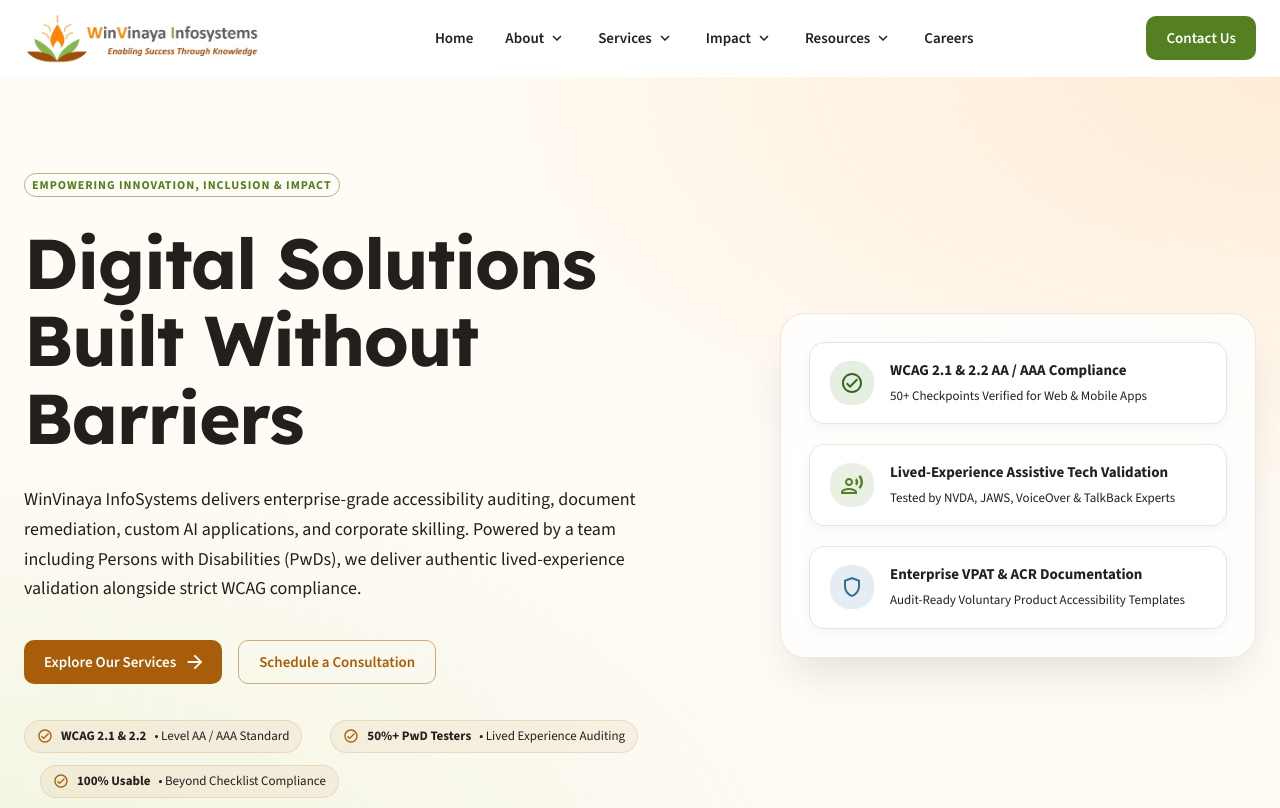
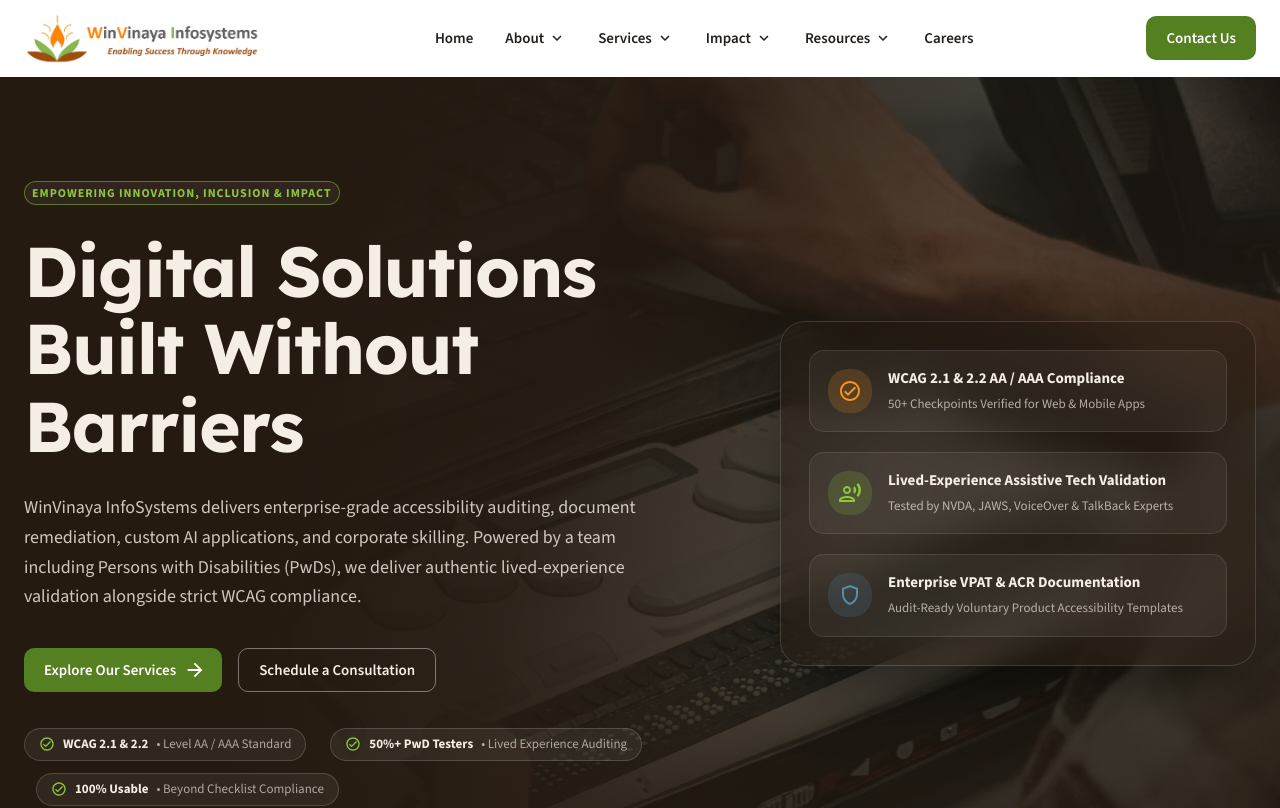
Before and after one commit to winvinayainfosystemsindia/wviswebsite2.0, a React (Vite) app in the folder frontend/: page / in a window 1280 px wide. Shown: the top 808 px of the page. Built offline with nearby package versions, Linux system fonts and the light colour scheme.

Commit message:
bg added in the home hero section

```diff
--- a/frontend/src/sections/home/HeroSection.tsx
+++ b/frontend/src/sections/home/HeroSection.tsx
@@ -10,119 +10,192 @@
 import ArrowForwardIcon from '@mui/icons-material/ArrowForward'
 import { Button, Chip } from '../../components'
 import { heroContent } from '../../data'
+import heroBg from '../../assets/hero-bg.jpg'
+import heroBgMobile from '../../assets/hero-bg-mobile.jpg'
 
+/** Full-bleed dark hero surface (fixed brand-dark, same in both site color modes). */
 const Root = styled('section')(({ theme }) => ({
   position: 'relative',
   overflow: 'hidden',
-  background: `radial-gradient(120% 100% at 100% 0%, ${alpha(theme.palette.primary.light, 0.15)} 0%, transparent 55%), radial-gradient(120% 100% at 0% 100%, ${alpha(theme.palette.accent.light, 0.12)} 0%, transparent 55%)`,
+  isolation: 'isolate',
+  backgroundColor: theme.palette.inverse.main,
 }))
 
-const CardContainer = styled(Box)(({ theme }) => ({
+/** Photograph of assistive/braille technology in use — the literal, on-brand hero image. */
+const Photo = styled(Box)(({ theme }) => ({
+  position: 'absolute',
+  inset: 0,
+  zIndex: 0,
+  backgroundImage: `url(${heroBgMobile})`,
+  backgroundSize: 'cover',
+  backgroundPosition: 'center',
+  [theme.breakpoints.up('md')]: {
+    backgroundImage: `url(${heroBg})`,
+    backgroundPosition: '65% center',
+  },
+}))
+
+/** Warm duotone grade: multiplies the brand-dark brown over the (cool-toned) photo so it reads on-brand. */
+const PhotoGrade = styled(Box)(({ theme }) => ({
+  position: 'absolute',
+  inset: 0,
+  zIndex: 0,
+  backgroundColor: alpha(theme.palette.inverse.main, 0.62),
+  mixBlendMode: 'multiply',
+}))
+
+/** Scrim guaranteeing AA/AAA text contrast for the headline zone regardless of the photo behind it. */
+const Scrim = styled(Box)(({ theme }) => ({
+  position: 'absolute',
+  inset: 0,
+  zIndex: 1,
+  background: `linear-gradient(100deg, ${theme.palette.inverse.main} 0%, ${theme.palette.inverse.main} 24%, ${alpha(theme.palette.inverse.main, 0.88)} 42%, ${alpha(theme.palette.inverse.main, 0.35)} 68%, ${alpha(theme.palette.inverse.main, 0.55)} 100%), linear-gradient(180deg, ${alpha(theme.palette.common.black, 0.15)} 0%, transparent 24%, transparent 66%, ${alpha(theme.palette.inverse.main, 0.6)} 100%)`,
+  [theme.breakpoints.down('md')]: {
+    background: `linear-gradient(180deg, ${alpha(theme.palette.inverse.main, 0.62)} 0%, ${alpha(theme.palette.inverse.main, 0.92)} 58%, ${theme.palette.inverse.main} 100%)`,
+  },
+}))
+
+const ShowcasePanel = styled(Box)(({ theme }) => ({
   position: 'relative',
   display: 'flex',
   flexDirection: 'column',
   gap: theme.spacing(2.5),
   padding: theme.spacing(3.5),
   borderRadius: Number(theme.shape.borderRadius) * 2.5,
-  backgroundColor: alpha(theme.palette.background.paper, 0.8),
-  backdropFilter: 'blur(16px)',
-  border: `1px solid ${alpha(theme.palette.primary.main, 0.15)}`,
-  boxShadow: `0 24px 48px -12px ${alpha(theme.palette.common.black, 0.12)}`,
+  backgroundColor: alpha(theme.palette.inverse.main, 0.4),
+  backdropFilter: 'blur(20px)',
+  WebkitBackdropFilter: 'blur(20px)',
+  border: `1px solid ${alpha(theme.palette.common.white, 0.14)}`,
+  boxShadow: `0 32px 64px -16px ${alpha(theme.palette.common.black, 0.55)}`,
 }))
 
 const ShowcaseBadge = styled(Box)(({ theme }) => ({
   display: 'flex',
   alignItems: 'center',
   gap: theme.spacing(2),
-  padding: theme.spacing(2, 2.5),
+  padding: theme.spacing(2, 2.25),
   borderRadius: Number(theme.shape.borderRadius) * 1.5,
-  backgroundColor: theme.palette.background.paper,
-  border: `1px solid ${theme.palette.divider}`,
-  boxShadow: `0 4px 14px -2px ${alpha(theme.palette.common.black, 0.06)}`,
-  transition: theme.transitions.create(['transform', 'box-shadow']),
+  backgroundColor: alpha(theme.palette.common.white, 0.05),
+  border: `1px solid ${alpha(theme.palette.common.white, 0.1)}`,
+  transition: theme.transitions.create(['transform', 'border-color', 'background-color']),
   '&:hover': {
     transform: 'translateY(-2px)',
-    boxShadow: `0 10px 24px -4px ${alpha(theme.palette.primary.main, 0.15)}`,
+    borderColor: alpha(theme.palette.common.white, 0.22),
+    backgroundColor: alpha(theme.palette.common.white, 0.08),
   },
+}))
+
+const BadgePill = styled(Box)(({ theme }) => ({
+  display: 'flex',
+  alignItems: 'center',
+  gap: theme.spacing(1),
+  padding: theme.spacing(0.75, 1.75),
+  borderRadius: 999,
+  backgroundColor: alpha(theme.palette.common.white, 0.06),
+  border: `1px solid ${alpha(theme.palette.common.white, 0.16)}`,
 }))
 
 export const HeroSection = () => (
   <Root aria-labelledby="hero-heading">
-    <Container maxWidth="xl" sx={{ py: { xs: 8, md: 12 } }}>
+    <Photo role="img" aria-label="A person's hands reading a braille display connected to a keyboard, using assistive technology." />
+    <PhotoGrade aria-hidden="true" />
+    <Scrim aria-hidden="true" />
+
+    <Container maxWidth="xl" sx={{ position: 'relative', zIndex: 2, py: { xs: 9, md: 13 } }}>
       <Grid container spacing={{ xs: 6, md: 8 }} sx={{ alignItems: 'center' }}>
         <Grid size={{ xs: 12, md: 7 }}>
           <Stack spacing={3.5} sx={{ maxWidth: 660 }}>
             <Chip
               label={heroContent.eyebrow}
-              tone="accent"
               variant="outlined"
               size="small"
-              sx={{ alignSelf: 'flex-start', textTransform: 'uppercase', letterSpacing: '0.08em', fontSize: '0.75rem', fontWeight: 700 }}
+              sx={(theme) => ({
+                alignSelf: 'flex-start',
+                textTransform: 'uppercase',
+                letterSpacing: '0.08em',
+                fontSize: '0.75rem',
+                fontWeight: 700,
+                color: theme.palette.accent.light,
+                borderColor: alpha(theme.palette.accent.light, 0.5),
+                backgroundColor: alpha(theme.palette.common.white, 0.05),
+              })}
             />
-            <Typography id="hero-heading" variant="display" component="h1">
+            <Typography
+              id="hero-heading"
+              variant="display"
+              component="h1"
+              sx={{ color: 'inverse.contrastText' }}
+            >
               {heroContent.headline}
             </Typography>
-            <Typography variant="body1" color="text.secondary" sx={{ fontSize: '1.125rem', lineHeight: 1.65 }}>
+            <Typography
+              variant="body1"
+              sx={(theme) => ({
+                fontSize: '1.125rem',
+                lineHeight: 1.65,
+                color: alpha(theme.palette.inverse.contrastText, 0.82),
+              })}
+            >
               {heroContent.subheadline}
             </Typography>
 
             <Stack direction={{ xs: 'column', sm: 'row' }} spacing={2} sx={{ pt: 1 }}>
-              <Button tone="primary" variant="contained" href={heroContent.primaryCta.href} size="large" endIcon={<ArrowForwardIcon />}>
+              <Button tone="accent" variant="contained" href={heroContent.primaryCta.href} size="large" endIcon={<ArrowForwardIcon />}>
                 {heroContent.primaryCta.label}
               </Button>
-              <Button tone="primary" variant="outlined" href={heroContent.secondaryCta.href} size="large">
+              <Button
+                variant="outlined"
+                size="large"
+                href={heroContent.secondaryCta.href}
+                sx={(theme) => ({
+                  color: theme.palette.inverse.contrastText,
+                  borderColor: alpha(theme.palette.common.white, 0.4),
+                  '&:hover': {
+                    borderColor: theme.palette.common.white,
+                    backgroundColor: alpha(theme.palette.common.white, 0.08),
+                  },
+                })}
+              >
                 {heroContent.secondaryCta.label}
               </Button>
             </Stack>
 
             {/* Key feature pills */}
-            <Stack direction="row" spacing={2} sx={{ pt: 1, flexWrap: 'wrap', gap: 1.5 }}>
+            <Stack direction="row" spacing={1.5} sx={{ pt: 1, flexWrap: 'wrap', gap: 1.5 }}>
               {heroContent.badges.map((badge, idx) => (
-                <Box
-                  key={idx}
-                  sx={(theme) => ({
-                    display: 'flex',
-                    alignItems: 'center',
-                    gap: 1,
-                    py: 0.75,
-                    px: 1.5,
-                    borderRadius: 999,
-                    bgcolor: alpha(theme.palette.primary.main, 0.06),
-                    border: `1px solid ${alpha(theme.palette.primary.main, 0.15)}`,
-                  })}
-                >
-                  <CheckCircleOutlinedIcon sx={{ fontSize: 16, color: 'primary.main' }} />
-                  <Typography variant="caption" sx={{ fontWeight: 700, color: 'text.primary' }}>
+                <BadgePill key={idx}>
+                  <CheckCircleOutlinedIcon sx={{ fontSize: 16, color: 'accent.light' }} />
+                  <Typography variant="caption" sx={{ fontWeight: 700, color: 'inverse.contrastText' }}>
                     {badge.label}
                   </Typography>
-                  <Typography variant="caption" color="text.secondary">
+                  <Typography variant="caption" sx={(theme) => ({ color: alpha(theme.palette.inverse.contrastText, 0.65) })}>
                     • {badge.sublabel}
                   </Typography>
-                </Box>
+                </BadgePill>
               ))}
             </Stack>
           </Stack>
         </Grid>
 
         <Grid size={{ xs: 12, md: 5 }}>
-          <CardContainer>
+          <ShowcasePanel>
             <ShowcaseBadge>
               <Box
                 sx={(theme) => ({
                   p: 1.25,
                   borderRadius: 2,
-                  bgcolor: alpha(theme.palette.success.main, 0.12),
-                  color: theme.palette.success.main,
+                  bgcolor: alpha(theme.palette.primary.light, 0.18),
+                  color: theme.palette.primary.light,
                   display: 'flex',
                 })}
               >
                 <CheckCircleOutlinedIcon />
               </Box>
               <Box>
-                <Typography variant="subtitle2" sx={{ fontWeight: 700 }}>
+                <Typography variant="subtitle2" sx={{ fontWeight: 700, color: 'inverse.contrastText' }}>
                   WCAG 2.1 & 2.2 AA / AAA Compliance
                 </Typography>
-                <Typography variant="caption" color="text.secondary">
+                <Typography variant="caption" sx={(theme) => ({ color: alpha(theme.palette.inverse.contrastText, 0.68) })}>
                   50+ Checkpoints Verified for Web & Mobile Apps
                 </Typography>
               </Box>
@@ -133,18 +206,18 @@
                 sx={(theme) => ({
                   p: 1.25,
                   borderRadius: 2,
-                  bgcolor: alpha(theme.palette.accent.main, 0.12),
-                  color: theme.palette.accent.main,
+                  bgcolor: alpha(theme.palette.accent.light, 0.18),
+                  color: theme.palette.accent.light,
                   display: 'flex',
                 })}
               >
                 <RecordVoiceOverOutlinedIcon />
               </Box>
               <Box>
-                <Typography variant="subtitle2" sx={{ fontWeight: 700 }}>
+                <Typography variant="subtitle2" sx={{ fontWeight: 700, color: 'inverse.contrastText' }}>
                   Lived-Experience Assistive Tech Validation
                 </Typography>
-                <Typography variant="caption" color="text.secondary">
+                <Typography variant="caption" sx={(theme) => ({ color: alpha(theme.palette.inverse.contrastText, 0.68) })}>
                   Tested by NVDA, JAWS, VoiceOver & TalkBack Experts
                 </Typography>
               </Box>
@@ -155,23 +228,23 @@
                 sx={(theme) => ({
                   p: 1.25,
                   borderRadius: 2,
-                  bgcolor: alpha(theme.palette.info.main, 0.12),
-                  color: theme.palette.info.main,
+                  bgcolor: alpha(theme.palette.info.light, 0.18),
+                  color: theme.palette.info.light,
                   display: 'flex',
                 })}
               >
                 <ShieldOutlinedIcon />
               </Box>
               <Box>
-                <Typography variant="subtitle2" sx={{ fontWeight: 700 }}>
+                <Typography variant="subtitle2" sx={{ fontWeight: 700, color: 'inverse.contrastText' }}>
                   Enterprise VPAT & ACR Documentation
                 </Typography>
-                <Typography variant="caption" color="text.secondary">
+                <Typography variant="caption" sx={(theme) => ({ color: alpha(theme.palette.inverse.contrastText, 0.68) })}>
                   Audit-Ready Voluntary Product Accessibility Templates
                 </Typography>
               </Box>
             </ShowcaseBadge>
-          </CardContainer>
+          </ShowcasePanel>
         </Grid>
       </Grid>
     </Container>
```
Also changed, not shown: frontend/src/assets/hero-bg-mobile.jpg (added), frontend/src/assets/hero-bg.jpg (added).
